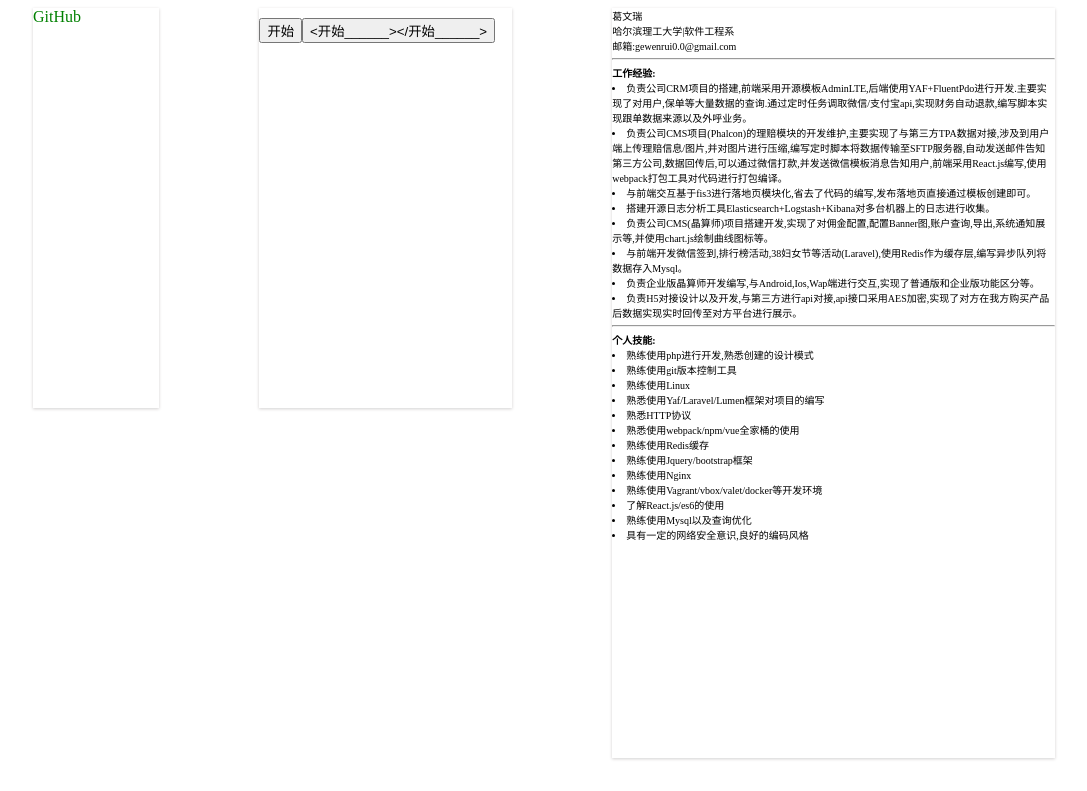
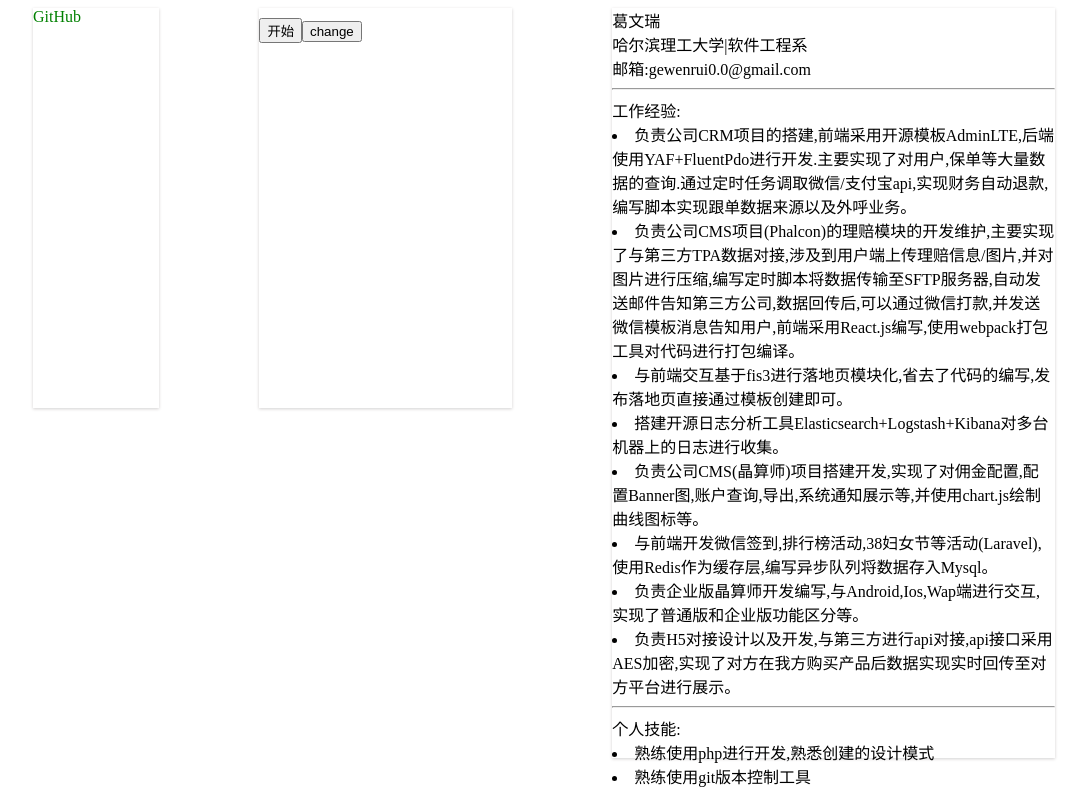
Before and after one commit to WenRuige/vue-resume, a Vue app: page /#/ in a window 1280 px wide. Shown: the top 791 px of the page, without its empty margins (75-1162 px from the left). Built offline with nearby package versions, Linux system fonts and the light colour scheme.

Commit message:
update code

```diff
--- a/src/components/Left.vue
+++ b/src/components/Left.vue
@@ -3,6 +3,8 @@
 
     <div class="div-inline" id="title">
       GitHub
+
+
 
     </div>
     <div class="div-inline" id="left">
@@ -12,7 +14,8 @@
 
       <button v-on:click="test">开始</button>
       <button v-on:click="show">
-        <开始______></开始______>
+        change
+
       </button>
     </div>
 
@@ -21,26 +24,32 @@
 
       <div id="right-content" v-bind:style="right_content">
         <!--第一部分-->
-        <div id="first_part">
+        <div id="first_part" v-bind:style="first_part">
           葛文瑞
           <br>
           哈尔滨理工大学|软件工程系
           <br>
           邮箱:gewenrui0.0@gmail.com
 
+
+
           <hr>
         </div>
         <!--第二部分-->
-        <div id="second_part">
-          <span id="title_one">工作经验:</span>
+        <div id="second_part" v-bind:style="second_part">
+          <span id="title_one" v-bind:style="title_one">工作经验:</span>
 
           <li>
             负责公司CRM项目的搭建,前端采用开源模板AdminLTE,后端使用YAF+FluentPdo进行开发.主要实现了对用户,保单等大量数据的查询.通过定时任务调取微信/支付宝api,实现财务自动退款,编写脚本实现跟单数据来源以及外呼业务。
 
 
+
+
           </li>
           <li>
             负责公司CMS项目(Phalcon)的理赔模块的开发维护,主要实现了与第三方TPA数据对接,涉及到用户端上传理赔信息/图片,并对图片进行压缩,编写定时脚本将数据传输至SFTP服务器,自动发送邮件告知第三方公司,数据回传后,可以通过微信打款,并发送微信模板消息告知用户,前端采用React.js编写,使用webpack打包工具对代码进行打包编译。
+
+
 
 
           </li>
@@ -53,8 +62,8 @@
           <hr>
         </div>
         <!--第三部分-->
-        <div id="third_part">
-          <span id="title_two">个人技能:</span>
+        <div id="third_part" v-bind:style="third_part">
+          <span id="title_two" v-bind:style="title_two">个人技能:</span>
           <li>熟练使用php进行开发,熟悉创建的设计模式</li>
           <li>熟练使用git版本控制工具</li>
           <li>熟练使用Linux</li>
@@ -107,68 +116,97 @@ pre{white-space:pre-wrap; white-space:-moz-pre-wrap; white-space:-pre-wrap; whit
 .article_description { text-indent:2em;}
           `,
         //计数器
-        counter: 0,
+        leftCounter: 0,
         //数组总长度
-        totalLength: 0,
+        leftTotalLength: 0,
         //分词后的数组
-        splitArray: {},
-        //setIntval的id
-        id: 0,
-        activeColor: 'red',
-        fontSize: 30,
-        styleObject: {
-          color: 'red',
-          fontSize: '10px'
-        }, right_content: {}
+        leftSplitArray: {},
+        //左侧setIntval的id
+        leftId: 0,
+
+        //右侧
+        //右侧计数器
+        rightCounter: 0,
+        //右侧未分词的数组
+        rightSplitArray: {},
+        rightId: 0,
+        rightTotalLength: 0,
+
+
+        //////////////////////以下皆为style初始化语句
+        right_content: {},
+        first_part: {},
+        title_one: {},
+        title_two: {},
+        second_part:{},
+        third_part:{}
 
       }
     }, methods: {
       test: function () {
         //数组
-        this.$data.splitArray = this.$data.content.split(",");
+        this.$data.leftSplitArray = this.$data.content.split(",");
         //数组长度
-        this.$data.totalLength = this.$data.splitArray.length;
+        this.$data.leftTotalLength = this.$data.leftSplitArray.length;
         //每个setInterval都会有一个Id
-        this.$data.id = setInterval(this.loop, 500)
+        this.$data.leftId = setInterval(this.loop, 500)
       }, loop: function () {
         //如果当前元素大于数组的总元素的话,那么直接提示数组过长
-        if (this.$data.counter >= this.$data.totalLength) {
+        if (this.$data.leftCounter >= this.$data.leftTotalLength) {
           //清除setInterval
-          clearInterval(this.$data.id);
+          clearInterval(this.$data.leftId);
           //return null
           return;
         }
         //console.log(this.$data.splitArray);
 
         //清空左右空格,需要check数组内元素是否为空
-        this.$data.message += this.$data.splitArray[this.$data.counter] != "" ? "<span>" + this.$data.splitArray[this.$data.counter].trim() + "</span>" : '';
+        this.$data.message += this.$data.leftSplitArray[this.$data.leftCounter] != "" ? "<span>" + this.$data.leftSplitArray[this.$data.leftCounter].trim() + "</span>" : '';
         this.$data.message += "<br>";
 
         //计数器加一
-        this.$data.counter += 1;
+        this.$data.leftCounter += 1;
 
 
       }, show: function () {
 
-        var dataObj = {}; //声明一个数组
-        //声明一个数组
+        var dataObj = []; //声明一个数组
+        //右侧整个布局
+        dataObj[0] = "right_content/margin/20px";
+        dataObj[1] = "first_part/font-size/10px";
+        dataObj[2] = "title_one/font-weight/bold";
+        dataObj[3] = "title_two/font-weight/bold";
+        dataObj[4] = "second_part/font-size/10px";
+        dataObj[5] = "third_part/font-size/10px";
 
-        dataObj["right_content"] = "margin/20px";
+
+        //获取右侧数组长度
+        this.$data.rightTotalLength = dataObj.length;
+        this.$data.rightSplitArray = dataObj;
         //声明数组,可实现
-        this.$set(this.$data.right_content, "margin", "20px")
         //定时更新style数据
-        setInterval(this.appendStyle, 1000)
-        //this.randColor()
+        this.$data.rightId = setInterval(this.appendStyle, 1000)
+
         //随机append数组内的颜色
       }, appendStyle: function () {
 
-        this.$set(this.$data.styleObject, "color", color[randomNum])
+        var i = 0;
+        for (i; i < this.$data.rightTotalLength; i++) {
+          if (i == this.$data.rightCounter) {
+            //拆分js
+            var result = this.$data.rightSplitArray[this.$data.rightCounter].split('/');
+            var obj_temp = "this.$data." + result[0]
+            this.$set(eval(obj_temp), result[1], result[2])
+            this.$data.rightCounter++
+            break;
+          }
+        }
+
       }
       , randColor: function () {
         var color = ["black", "red", "green", "gray"]
         var randomNum = Math.random() * color.length;
         randomNum = parseInt(randomNum, 10)
-        this.$set(this.$data.styleObject, "color", color[randomNum])
       }
     }
   }
@@ -218,25 +256,25 @@ pre{white-space:pre-wrap; white-space:-moz-pre-wrap; white-space:-pre-wrap; whit
   /*}*/
 
   /*第一部分css*/
-  #first_part {
-    font-size: 10px;
-  }
+  /*#first_part {*/
+  /*font-size: 10px;*/
+  /*}*/
 
-  #second_part {
-    font-size: 10px;
-  }
+  /*#second_part {*/
+    /*font-size: 10px;*/
+  /*}*/
 
-  #third_part {
-    font-size: 10px;
-  }
+  /*#third_part {*/
+    /*font-size: 10px;*/
+  /*}*/
 
-  #title_one {
-    font-weight: bold
-  }
+  /*#title_one {*/
+  /*font-weight: bold*/
+  /*}*/
 
-  #title_two {
-    font-weight: bold
-  }
+  /*#title_two {*/
+    /*font-weight: bold*/
+  /*}*/
 
 
 </style>
```
